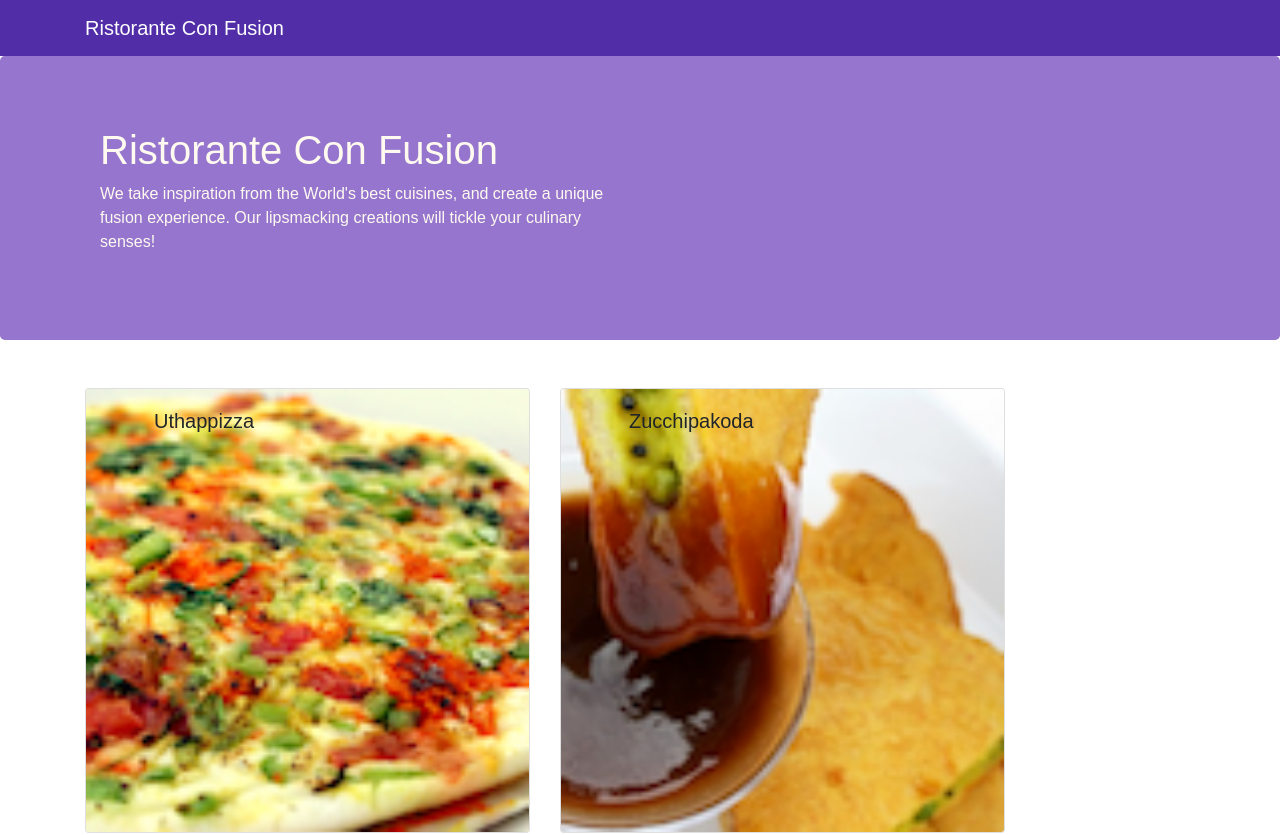
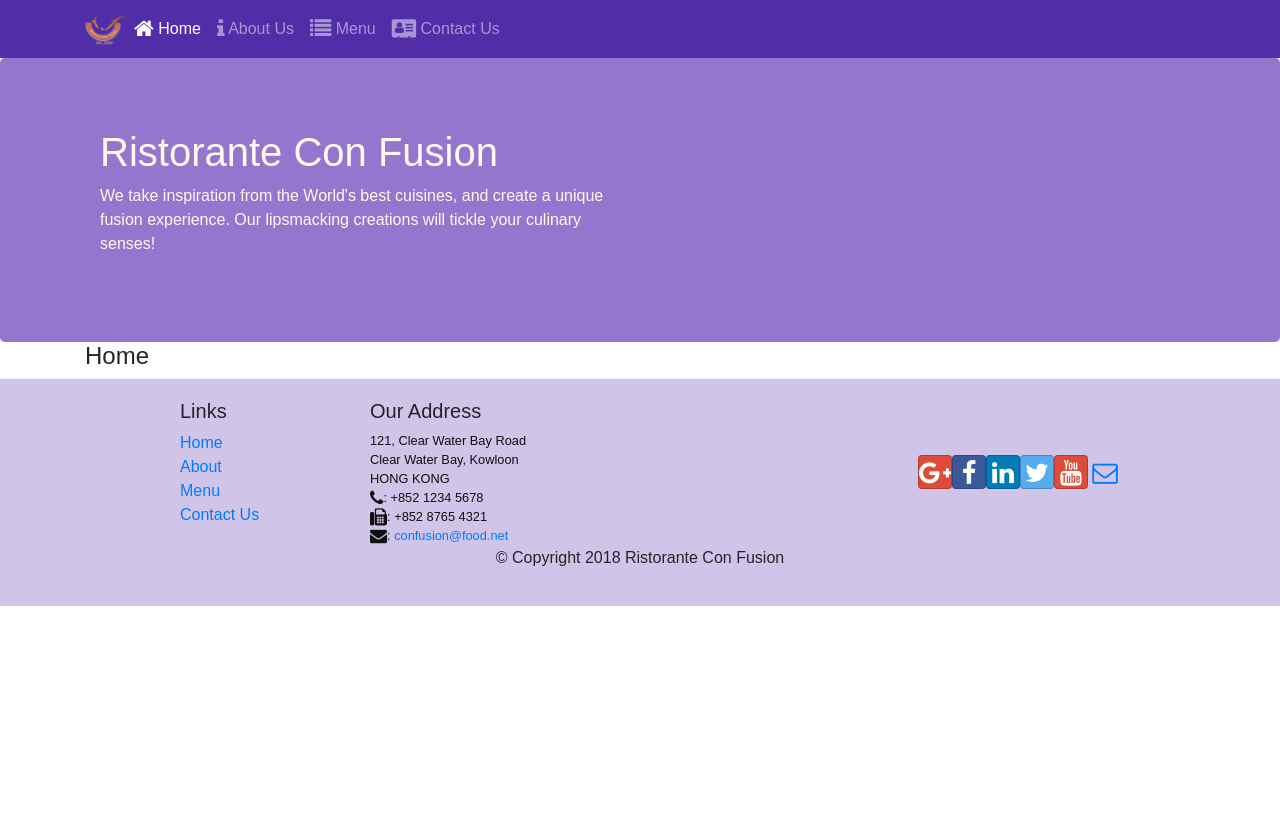
Before and after one commit to sanya-sharma/Front-End-Web-Development-with-React, a React (Create React App) app: page /home in a window 1280 px wide. Shown: the top 835 px of the page. After the commit the page ends 800 px from the top, so only its background shows below. Built offline with nearby package versions, Linux system fonts and the light colour scheme.

Commit message:
React Router

```diff
--- a/package.json
+++ b/package.json
@@ -9,6 +9,7 @@
     "react": "^17.0.2",
     "react-dom": "^17.0.2",
     "react-popper": "0.9.2",
+    "react-router-dom": "4.2.2",
     "react-scripts": "1.1.4",
     "reactstrap": "5.0.0"
   },
--- a/src/App.js
+++ b/src/App.js
@@ -1,14 +1,17 @@
 import React, { Component } from 'react';
 import Main from './components/MainComponent.js';
-import './App.css'
+import './App.css';
+import { BrowserRouter } from 'react-router-dom';
 
 class App extends Component {
 
   render() {
     return (
-      <div>
-        <Main />
-      </div>
+      <BrowserRouter>
+        <div>
+          <Main />
+        </div>
+      </BrowserRouter>
     );
   }
 }
--- a/src/components/FooterComponent.js
+++ b/src/components/FooterComponent.js
@@ -1,4 +1,5 @@
 import React from 'react';
+import { Link } from 'react-router-dom';
 
 function Footer(props){
     return(
@@ -8,10 +9,10 @@
                     <div class="col-4 offset-1 col-sm-2">
                         <h5>Links</h5>
                         <ul class="list-unstyled">
-                            <li><a href="#">Home</a></li>
-                            <li><a href="#">About</a></li>
-                            <li><a href="#">Menu</a></li>
-                            <li><a href="./contactus.html">Contact</a></li>
+                            <li><Link to="/home">Home</Link></li>
+                            <li><Link to="/aboutus">About</Link></li>
+                            <li><Link to="/menu">Menu</Link></li>
+                            <li><Link to="/contactus">Contact Us</Link></li>
                         </ul>
                     </div>
                     <div class="col-7 col-sm-5">
--- a/src/components/HeaderComponent.js
+++ b/src/components/HeaderComponent.js
@@ -1,13 +1,58 @@
 import React, { Component } from 'react';
-import { Navbar, NavbarBrand, Jumbotron } from 'reactstrap';
+import { Navbar, NavbarBrand, Nav, NavbarToggler, Collapse, NavItem, Jumbotron } from 'reactstrap';
+import { NavLink } from 'react-router-dom';
 
 class Header extends Component {
+
+    constructor (props) {
+        super(props);
+        this.state= {
+            isNavOpen: false
+        };
+        this.toggleNav = this.toggleNav.bind(this);
+    }
+
+    toggleNav() {
+        this.setState({
+            isNavOpen: !this.state.isNavOpen
+        });
+    }
+
+
     render() {
         return(
             <React.Fragment>
-                <Navbar dark>
+                <Navbar dark expand="md">
                     <div className="container">
-                    <NavbarBrand href="/">Ristorante Con Fusion</NavbarBrand>
+                    <NavbarToggler onClick={this.toggleNav} />
+                    <NavbarBrand className="mr-auto" href="/">
+                        <img src="assets/images/logo.png" height="30" width="41"
+                            alt="Ristorante Con Fusion" />
+                    </NavbarBrand>
+                    <Collapse isOpen={this.state.isNavOpen} navbar>
+                        <Nav navbar>
+                            <NavItem>
+                                <NavLink className="nav-link" to="/home">
+                                    <span className="fa fa-home fa-lg"></span> Home
+                                </NavLink>
+                            </NavItem>
+                            <NavItem>
+                                <NavLink className="nav-link" to="/aboutus">
+                                    <span className="fa fa-info fa-lg"></span> About Us
+                                </NavLink>
+                            </NavItem>
+                            <NavItem>
+                                <NavLink className="nav-link" to="/menu">
+                                    <span className="fa fa-list fa-lg"></span> Menu
+                                </NavLink>
+                            </NavItem>
+                            <NavItem>
+                                <NavLink className="nav-link" to="/contactus">
+                                    <span className="fa fa-address-card fa-lg"></span> Contact Us
+                                </NavLink>
+                            </NavItem>
+                        </Nav>
+                    </Collapse>
                     </div>
                 </Navbar>
                 <Jumbotron>
--- /dev/null
+++ b/src/components/HomeComponent.js
@@ -0,0 +1,11 @@
+import React from 'react';
+
+function Home(props) {
+    return(
+      <div className="container">
+        <h4>Home</h4>
+      </div>
+    );
+}
+
+export default Home;
--- a/src/components/MainComponent.js
+++ b/src/components/MainComponent.js
@@ -1,9 +1,11 @@
 import React, { Component } from 'react';
+import Home from './HomeComponent.js';
 import Menu from './MenuComponent.js';
 import DishDetail from './DishdetailComponent.js';
 import Header from './HeaderComponent.js';
 import Footer from './FooterComponent.js';
 import { DISHES } from '../shared/dishes.js';
+import { Switch, Route, Redirect } from 'react-router-dom';
 
 class Main extends Component {
 
@@ -12,22 +14,24 @@
 
     this.state = {
       dishes : DISHES,
-      selectedDish: null
     };
   }
 
-  onDishSelect(dishId){
-    this.setState({ selectedDish: dishId});
-}
+  render() {
 
-  render() {
+    const Homepage = () => {
+      return(
+        <Home />
+      );
+    }
     return (
       <div>
         <Header />
-        <Menu dishes={this.state.dishes}
-            onClick={(dishId) => this.onDishSelect(dishId)} />
-        <DishDetail
-            dish={this.state.dishes.filter((dish) => dish.id === this.state.selectedDish)[0]} />
+        <Switch>
+          <Route path="/home" component={Homepage} />
+          <Route exact path="/menu" component={ () => <Menu dishes={this.state.dishes} /> } />
+          <Redirect to="/home" />
+        </Switch>
         <Footer />
       </div>
     );
```
Also changed, not shown: 1 other file (tests, documents, lock files or other folders).
